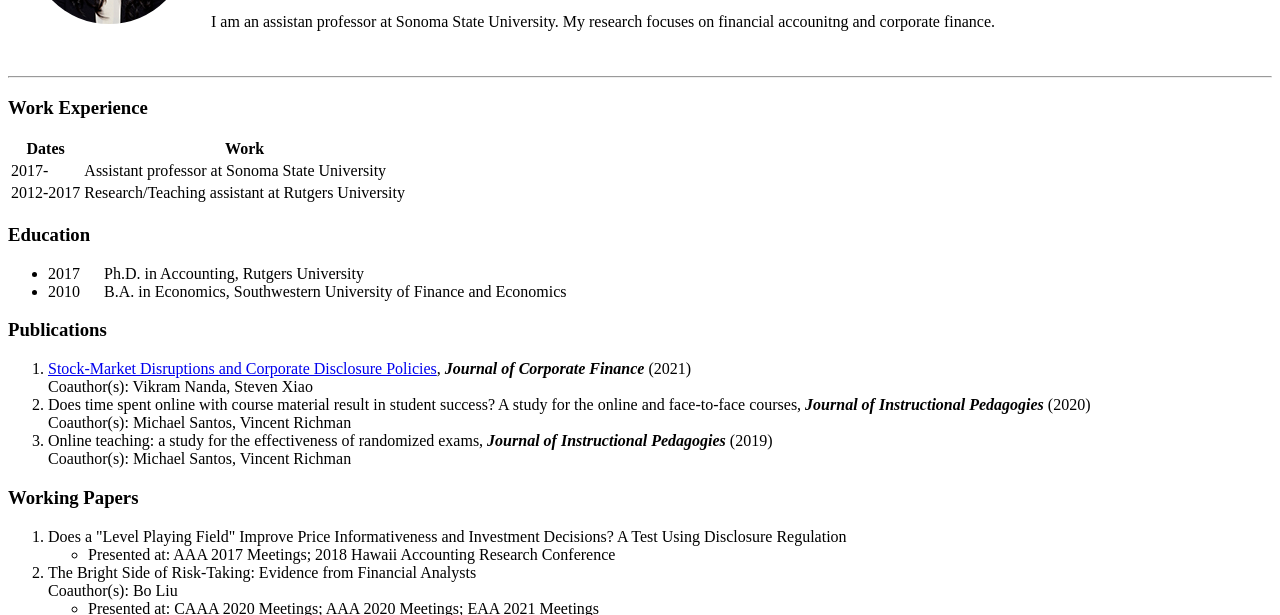
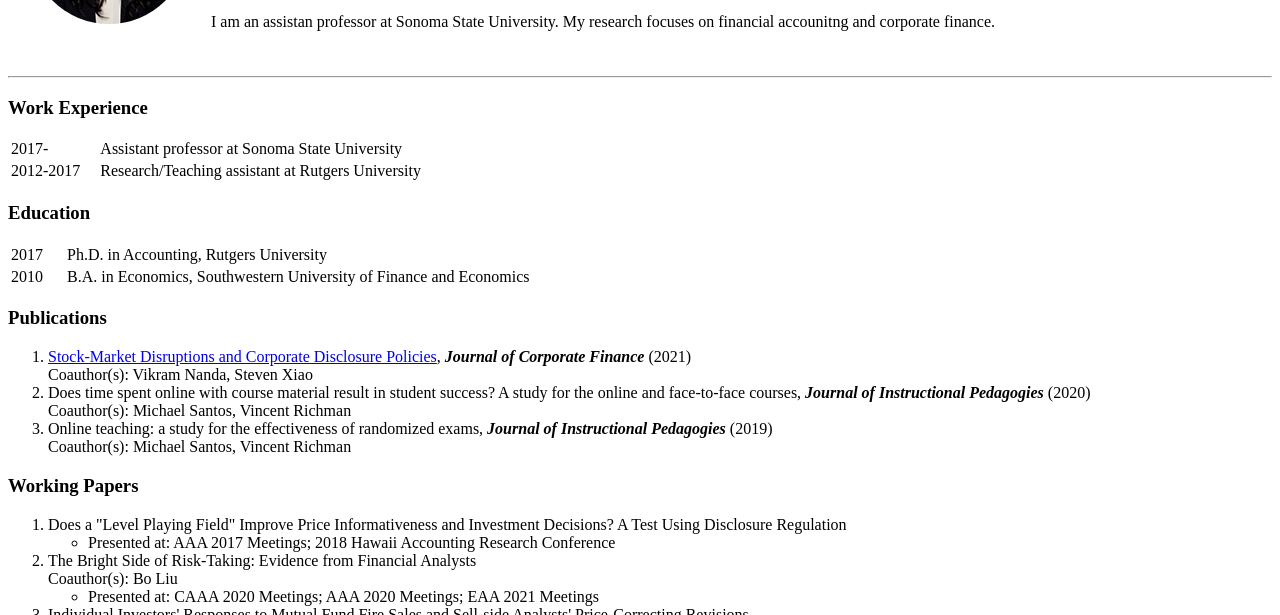
Before and after one commit to jinglin-j/cv, a plain HTML site: page index.html in a window 1280 px wide. Shown: the part 184-799 px from the top of the page. Drawn offline with Linux system fonts and the light colour scheme.

Commit message:
Update index.html

```diff
--- a/index.html
+++ b/index.html
@@ -29,28 +29,28 @@
 
   <h3>Work Experience</h3>
   <table>
-    <thead>
-      <tr>
-        <th>Dates</th>
-        <th>Work</th>
-      </tr>
-    </thead>
     <tbody>
       <tr>
         <td>2017-</td>
-        <td>Assistant professor at Sonoma State University</td>
+        <td>&emsp;Assistant professor at Sonoma State University</td>
       </tr>
       <tr>
         <td>2012-2017</td>
-        <td>Research/Teaching assistant at Rutgers University</td>
+        <td>&emsp;Research/Teaching assistant at Rutgers University</td>
       </tr>
     </tbody>
   </table>
   <h3>Education</h3>
-  <ul>
-    <li>2017 &emsp; Ph.D. in Accounting, Rutgers University</li>
-    <li>2010 &emsp; B.A. in Economics, Southwestern University of Finance and Economics</li>
-  </ul>
+    <table>
+    <tr>
+      <td>2017</td>
+      <td>&emsp; Ph.D. in Accounting, Rutgers University</td>
+    </tr>
+    <tr>
+      <td>2010</td>
+      <td>&emsp; B.A. in Economics, Southwestern University of Finance and Economics</td>
+    </tr>
+  </table>
   <h3>Publications</h3>
   <ol>
     <li><a href="https://papers.ssrn.com/sol3/papers.cfm?abstract_id=2803752">Stock-Market Disruptions and Corporate Disclosure Policies</a>, <strong> <em>Journal of Corporate Finance</em></strong> (2021)
@@ -98,7 +98,6 @@
     </li>
   </ol>
   <h3>Other Information</h3>
-
     <table>
       <tr>
         <td>Language:</td>
```
